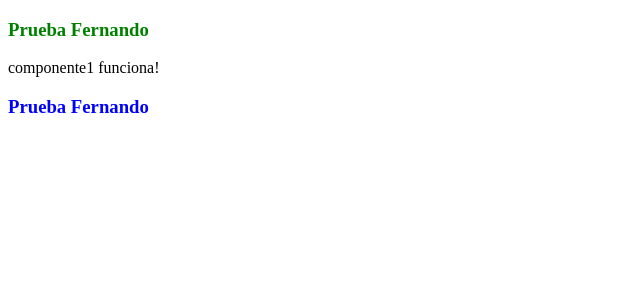
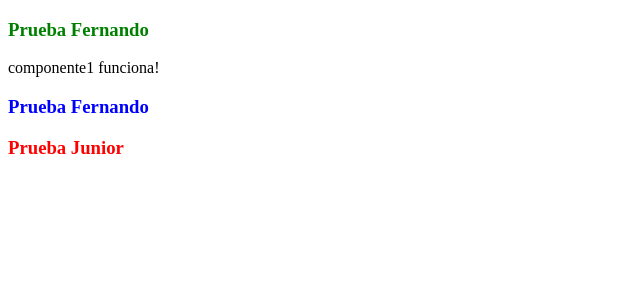
Before and after one commit to nandouluna/pruebaAngular, an Angular app: page / in a window 1280 px wide. Shown: the top 300 px of the page, without its empty margins (0-640 px from the left). Built offline with nearby package versions, Linux system fonts and the light colour scheme.

Commit message:
Se agrego un texto en rojo

```diff
--- a/src/app/app.component.html
+++ b/src/app/app.component.html
@@ -1,3 +1,4 @@
 <h3 style="color: green;">Prueba Fernando</h3>
 <app-componente1></app-componente1>
 <h3 style="color: blue;">Prueba Fernando</h3>
+<h3 style="color: red;">Prueba Junior</h3>
```
